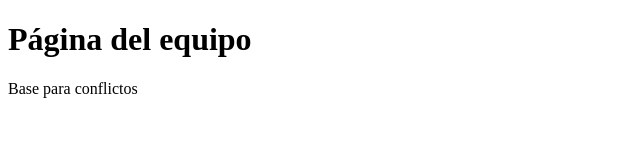
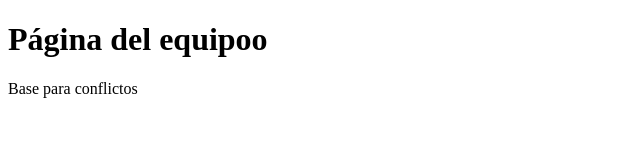
Before and after one commit to camilahurtado-1/web-conflictos, a plain HTML site: page index.html in a window 1280 px wide. Shown: the full height of the page, 0-640 px from the left. Drawn offline with Linux system fonts and the light colour scheme.

```diff
--- a/index.html
+++ b/index.html
@@ -1,3 +1,3 @@
 <!doctype html><title>Equipo</title>
-<h1>Página del equipo</h1>
+<h1>Página del equipoo</h1>
 <p>Base para conflictos</p>
```
